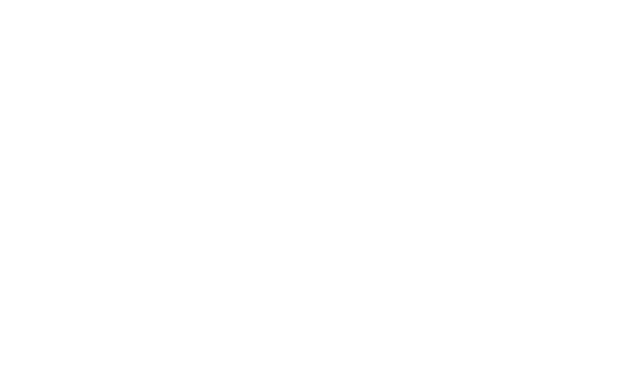
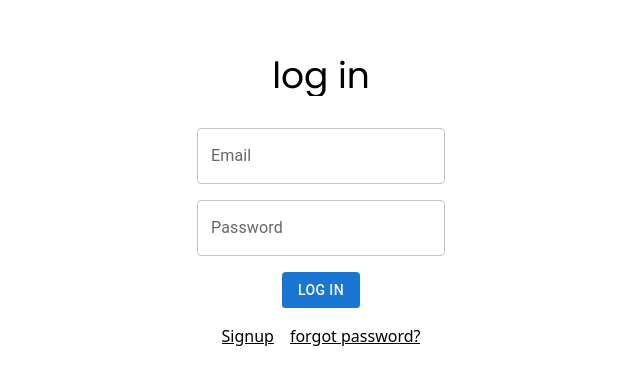
Before and after one commit to aaron3alexander/roomies, a React (Vite) app: page / in a window 1280 px wide. Before the commit this address had no page. Shown: the part 198-582 px from the top of the page, without its empty margins (319-959 px from the left). Built offline with nearby package versions, Linux system fonts and the light colour scheme; a web font is replaced by a local one.

Commit message:
Login connection stable
Login is working and the user is saved when logged in

```diff
--- a/src/App.jsx
+++ b/src/App.jsx
@@ -1,4 +1,4 @@
-import { useState } from "react";
+import { useState, useEffect } from "react";
 import reactLogo from "./assets/react.svg";
 import viteLogo from "/vite.svg";
 import { BrowserRouter, Routes, Route } from "react-router-dom";
@@ -7,11 +7,21 @@ import SignupPage from "./pages/SignupPage";
 import HomePage from "./pages/HomePage";
 
 function App() {
+  const [authenticatedUser, setAuthenticatedUser] = useState(null);
+
+  useEffect(() => {
+
+    const loggedInUser = localStorage.getItem("user");
+    if (loggedInUser) {
+      const foundUser = JSON.parse(loggedInUser);
+      setAuthenticatedUser(foundUser);
+    }
+  }, []); // <-- The empty dependency array ensures this effect runs only once
   return (
     <BrowserRouter>
       <Routes>
-        <Route path="/home" element={<HomePage />}></Route>
-        <Route path="/login" element={<LoginPage />}></Route>
+        <Route path="/home" element={<HomePage authenticatedUser={authenticatedUser} setAuthenticatedUser={setAuthenticatedUser} />}></Route>
+        <Route path="/" element={<LoginPage setAuthenticatedUser={setAuthenticatedUser} />}></Route>
         <Route path="/signup" element={<SignupPage />}></Route>
       </Routes>
     </BrowserRouter>
--- a/src/components/navbar.jsx
+++ b/src/components/navbar.jsx
@@ -1,11 +1,13 @@
 import { Button } from "@mui/material";
 import { useNavigate } from "react-router-dom";
 
-export default function Navbar() {
+export default function Navbar({ authenticatedUser, setAuthenticatedUser }) {
   const navigate = useNavigate();
   const Signout = () => {
+    setAuthenticatedUser(null);
+    localStorage.clear();
     console.log("hey");
-    navigate("/login");
+    navigate("/");
   };
   return (
     <div className="h-fit w-full flex bg-green-500 justify-between p-4">
--- a/src/pages/HomePage.jsx
+++ b/src/pages/HomePage.jsx
@@ -6,7 +6,7 @@ import "../index.css";
 
 import { useState } from "react";
 
-export default function HomePage() {
+export default function HomePage({ authenticatedUser, setAuthenticatedUser }) {
   const db = [
     {
       fname: "Tubs",
@@ -58,7 +58,7 @@ export default function HomePage() {
 
   return (
     <div className="">
-      <Navbar />
+      <Navbar authenticatedUser={authenticatedUser} setAuthenticatedUser={setAuthenticatedUser} />
 
       {db.map((person) => (
         <TinderCard
--- a/src/pages/LoginPage.jsx
+++ b/src/pages/LoginPage.jsx
@@ -2,17 +2,56 @@ import React, { useState } from "react";
 import TextField from "@mui/material/TextField";
 import Button from "@mui/material/Button";
 import { Link } from "react-router-dom";
+import { useNavigate } from "react-router-dom";
+import axios from 'axios';
 
-export default function LoginPage() {
+export default function LoginPage({setAuthenticatedUser}) {
+  const navigate = useNavigate();
   const [email, setEmail] = useState("");
   const [password, setPassword] = useState("");
 
-  const handleLogin = () => {
+  const handleLogin = async () => {
+    try {
+      const response = await axios.post(
+        "http://localhost:4000/login",
+        { email, password },
+        { withCredentials: true }
+      );
+      const data = response.data;
+      console.log("Login API response:", data); // Log the entire response for debugging
+
+      if (data.user) {
+        console.log("Login successful");
+        alert(
+          "You succefully logged in, you will be redirected to the homescreen"
+        ); //alert user that he is logged in
+        // Set the user as authenticated in the Header component
+        setAuthenticatedUser(data.user);
+        // store the user in localStorage
+        localStorage.setItem(
+          "user",
+          JSON.stringify({ email: data.user.email })
+        );
+        // Redirect to the homepage after successful login
+        navigate("/Home");
+      } else {
+        console.error("Login failed, user:", email);
+      }
+    } catch (error) {
+      console.error("Error logging in:", error);
+      // setShowMessage(true);
+      // handle login error, e.g., show an error message
+    }
     console.log(`Logging in with Email: ${email} and Password: ${password}`);
   };
 
   return (
     <div className="w-full h-screen flex flex-col justify-center items-center p-4">
+      {/* {showMessage && (
+          <div className="alert alert-danger show text-center" role="alert">
+            Email and password do not match, One or both are incorrect!
+          </div>
+        )} */}
       <h1 className="text-4xl font-display mb-8">log in</h1>
       <div className="h-fit w-fit rounded-lg flex flex-col items-center space-y-4">
         <form className="px-4 flex flex-col items-center space-y-4">
--- a/src/pages/SignupPage.jsx
+++ b/src/pages/SignupPage.jsx
@@ -678,7 +678,7 @@ export default function SignUp() {
           )}
         </form>
         <div className="flex space-x-4">
-          <Link className="underline" to={"/login"}>
+          <Link className="underline" to={"/"}>
             Login
           </Link>
         </div>
```
Also changed, not shown: 1 other file (tests, documents, lock files or other folders).
